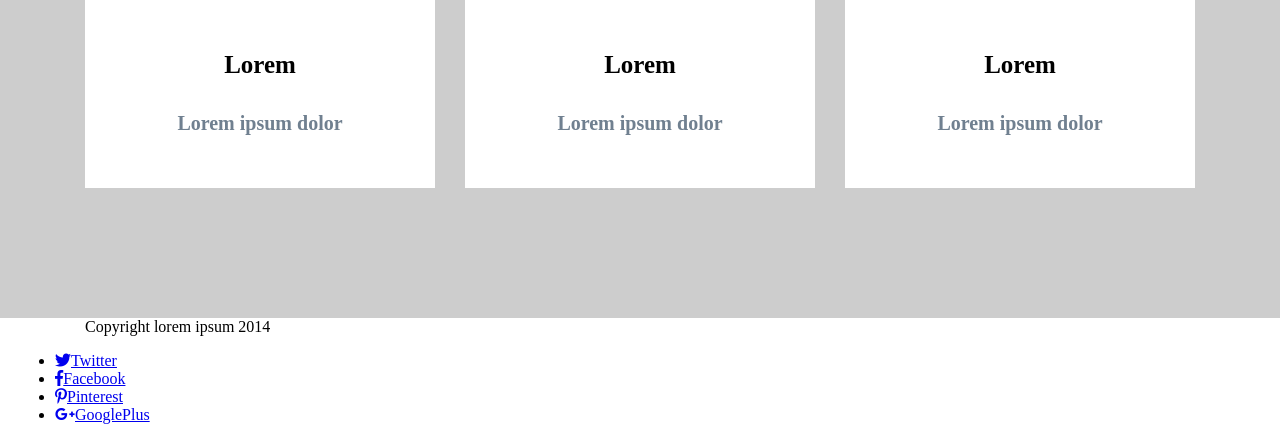
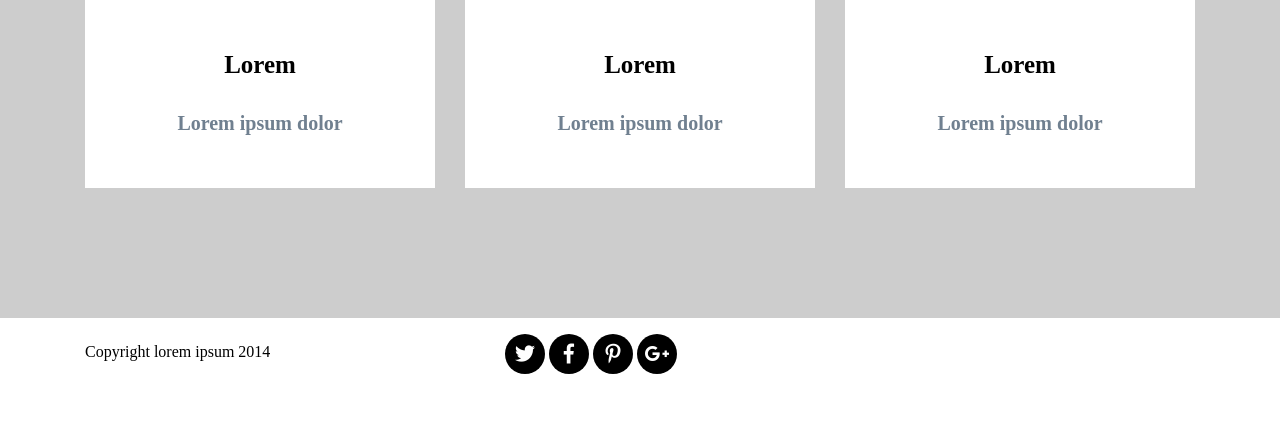
Before and after one commit to matyldajankowska/golden, a website: page index.html in a window 1280 px wide. Shown: the part 2338-2778 px from the top of the page. After the commit the page ends 2728 px from the top, so only its background shows below. Drawn offline with Linux system fonts and the light colour scheme.

Commit message:
Add footer css

```diff
--- a/index.html
+++ b/index.html
@@ -90,7 +90,7 @@
 						<h3 class='section-subtitle'>Lorem impsum dolor sit amet</h3>
 					</div>
 				</div>
-				<div class='row'>
+				<div class='row cards'>
 					<div class='col-4 card'>
 						<div class='card-img'>
 							<img src='https://i.postimg.cc/DyLQnV05/ebony-ivory.jpg' >
@@ -151,18 +151,18 @@
 		<section class='footer'>
 			<div class='container'>
 				<div class='row'>
-					<div class='copyright col-5'>
+					<div class='copyright col-4'>
 						Copyright lorem ipsum 2014
 					</div>
+					<div class='col-4 social'>
+						<ul>
+							<li><a href=#><i class="fab fa-twitter"></i>Twitter</a></li>
+							<li><a href=#><i class="fab fa-facebook-f"></i>Facebook</a></li>
+							<li><a href=#><i class="fab fa-pinterest-p"></i>Pinterest</a></li>
+							<li><a href=#><i class="fab fa-google-plus-g"></i>GooglePlus</a></li>
+						</ul>
+					</div>
 				</div>
-			</div>
-			<div class='col-7 social'>
-				<ul>
-					<li><a href=#><i class="fab fa-twitter"></i>Twitter</a></li>
-					<li><a href=#><i class="fab fa-facebook-f"></i>Facebook</a></li>
-					<li><a href=#><i class="fab fa-pinterest-p"></i>Pinterest</a></li>
-					<li><a href=#><i class="fab fa-google-plus-g"></i>GooglePlus</a></li>
-				</ul>
 			</div>
 		</section>
     </body>
--- a/sass/style.scss
+++ b/sass/style.scss
@@ -181,3 +181,30 @@ body {
   font-size: 20px;
   color:slategray;
 }
+
+/*footer*/
+
+.footer {
+  max-height: 200px;
+  display: flex;
+  justify-content: center;
+}
+
+.footer .copyright {
+  padding-top: 25px;
+}
+.footer ul li {
+  display: inline;
+  font-size: 0;
+}
+
+.footer i{
+  font-size: 20px;
+  height: 40px;
+  width: 40px;
+  background: black;
+  border-radius: 50%;
+  line-height: 40px;
+  color: white;
+  text-align: center;
+}
```
Also changed, not shown: css/style.css, 1 other file.
